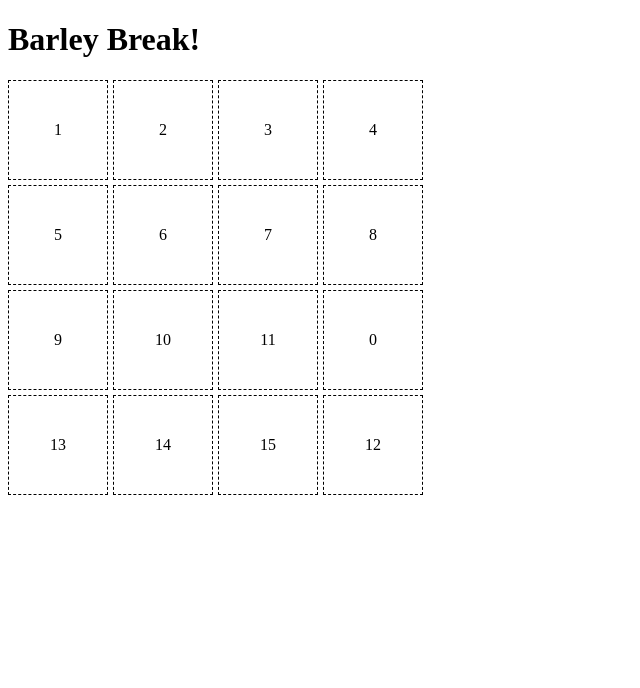
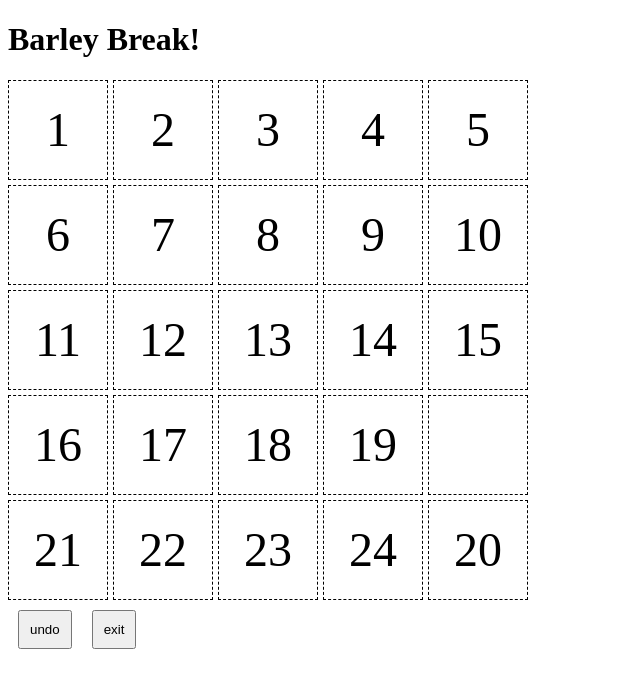
Before and after one commit to ArtmMtvnko/barley-break-ts, a React (Vite) app: page / in a window 1280 px wide. Shown: the top 688 px of the page, without its empty margins (0-640 px from the left). Built offline with nearby package versions, Linux system fonts and the light colour scheme.

Commit message:
Started implemented patterns for GUI. Also added menu component and onw button component.

```diff
--- a/src/App.tsx
+++ b/src/App.tsx
@@ -1,12 +1,12 @@
 import { createContext, useEffect, useState } from 'react'
-import { SmallBoardFactory } from './game/BoardFactory'
+import { MidBoardFactory, SmallBoardFactory } from './game/BoardFactory'
 import { Board, SmallBoard, TypeField } from './game/Board'
 import { MoveObserver } from './game/Observer'
 import { BoardMoveProxy } from './game/BoardProxy'
 import { Caretaker } from './game/Memento'
 import GameBoard from './components/GameBoard'
 import BrickComponent from './components/BrickComponent'
-
+import Button from './components/Button'
 import './style.css'
 
 export type TypeBoardContext = {
@@ -18,7 +18,7 @@ export type TypeBoardContext = {
 export const BoardContext = createContext<TypeBoardContext>(undefined)
 
 function App() {
-  const [board, setBoard] = useState<Board>(new SmallBoardFactory().CreateBoard())
+  const [board] = useState<Board>(new MidBoardFactory().CreateBoard())
   const [field, setField] = useState<TypeField>(board.field)
 
   useEffect(() => {
@@ -62,6 +62,8 @@ function App() {
             )
           })}
         </GameBoard>
+        <Button>undo</Button>
+        <Button>exit</Button>
       </BoardContext.Provider>
 
 
--- a/src/components/BrickComponent.tsx
+++ b/src/components/BrickComponent.tsx
@@ -19,7 +19,7 @@ const BrickComponent: FC<BrickProps> = ({ brick: { value }, X, Y }) => {
 
     return (
         <div className="brick" pos-x={X} pos-y={Y} onClick={clickHandler}>
-            {value}
+            {value || ''}
         </div>
     )
 }
--- /dev/null
+++ b/src/components/Button.tsx
@@ -0,0 +1,16 @@
+import { FC } from "react";
+
+type ButtonProps = {
+    children: string
+}
+
+const Button: FC<ButtonProps> = ({ children }) => {
+    const styles = {
+        margin: 10,
+        padding: 10
+    }
+
+    return <button style={styles}>{children}</button>
+}
+
+export default Button
--- a/src/components/GameBoard.tsx
+++ b/src/components/GameBoard.tsx
@@ -1,12 +1,21 @@
-import { FC, ReactNode } from "react"
+import { FC, ReactNode, useContext } from "react"
+import { BoardContext, TypeBoardContext } from "../App"
 
 type BoardProps = {
     children: ReactNode
 }
 
 const GameBoard: FC<BoardProps> = ({ children }) => {
+    const context = useContext<TypeBoardContext>(BoardContext)
+    const fieldSize: number = context!.board.field.length
+
+    const styles = {
+        gridTemplateRows: `repeat(${fieldSize}, 100px)`,
+        gridTemplateColumns: `repeat(${fieldSize}, 100px)`,
+    }
+
     return (
-        <div className="board">
+        <div className="board" style={styles}>
             {children}
         </div>
     )
--- a/src/game/Board.ts
+++ b/src/game/Board.ts
@@ -112,8 +112,8 @@ export class MidBoard extends Board {
             [new Brick(1), new Brick(2), new Brick(3), new Brick(4), new Brick(5)],
             [new Brick(6), new Brick(7), new Brick(8), new Brick(9), new Brick(10)],
             [new Brick(11), new Brick(12), new Brick(13), new Brick(14), new Brick(15)],
-            [new Brick(16), new Brick(17), new Brick(18), new Brick(19), new Brick(20)],
-            [new Brick(21), new Brick(22), new Brick(23), new Brick(24), new Brick(0)]
+            [new Brick(16), new Brick(17), new Brick(18), new Brick(19), new Brick(0)],
+            [new Brick(21), new Brick(22), new Brick(23), new Brick(24), new Brick(20)]
         ]
     }
 }
@@ -128,8 +128,8 @@ export class LargeBoard extends Board {
             [new Brick(7), new Brick(8), new Brick(9), new Brick(10), new Brick(11), new Brick(12)],
             [new Brick(13), new Brick(14), new Brick(15), new Brick(16), new Brick(17), new Brick(18)],
             [new Brick(19), new Brick(20), new Brick(21), new Brick(22), new Brick(23), new Brick(24)],
-            [new Brick(25), new Brick(26), new Brick(27), new Brick(28), new Brick(29), new Brick(30)],
-            [new Brick(31), new Brick(32), new Brick(33), new Brick(34), new Brick(35), new Brick(0)],
+            [new Brick(25), new Brick(26), new Brick(27), new Brick(28), new Brick(29), new Brick(0)],
+            [new Brick(31), new Brick(32), new Brick(33), new Brick(34), new Brick(35), new Brick(30)],
         ]
     }
 }
--- a/src/style.css
+++ b/src/style.css
@@ -1,7 +1,11 @@
+* {
+    box-sizing: border-box;
+}
+
 .board {
     display: grid;
-    grid-template-rows: repeat(4, 100px);
-    grid-template-columns: repeat(4, 100px);
+    /* grid-template-rows: repeat(4, 100px);
+    grid-template-columns: repeat(4, 100px); */
 
     gap: 5px;
 }
@@ -9,10 +13,9 @@
 .brick {
     display: grid;
     place-items: center;
-
     border: 1px dashed black;
-
     user-select: none;
+    font-size: 48px;
 }
 
 .brick:hover {
--- /dev/null
+++ b/src/utils/MenuItem.ts
@@ -0,0 +1,3 @@
+export class MenuItem {
+
+}
```
Also changed, not shown: src/components/MainMenu.tsx (added, +11 -0 lines), src/utils/MenuBuilder.ts (added, +12 -0 lines).
